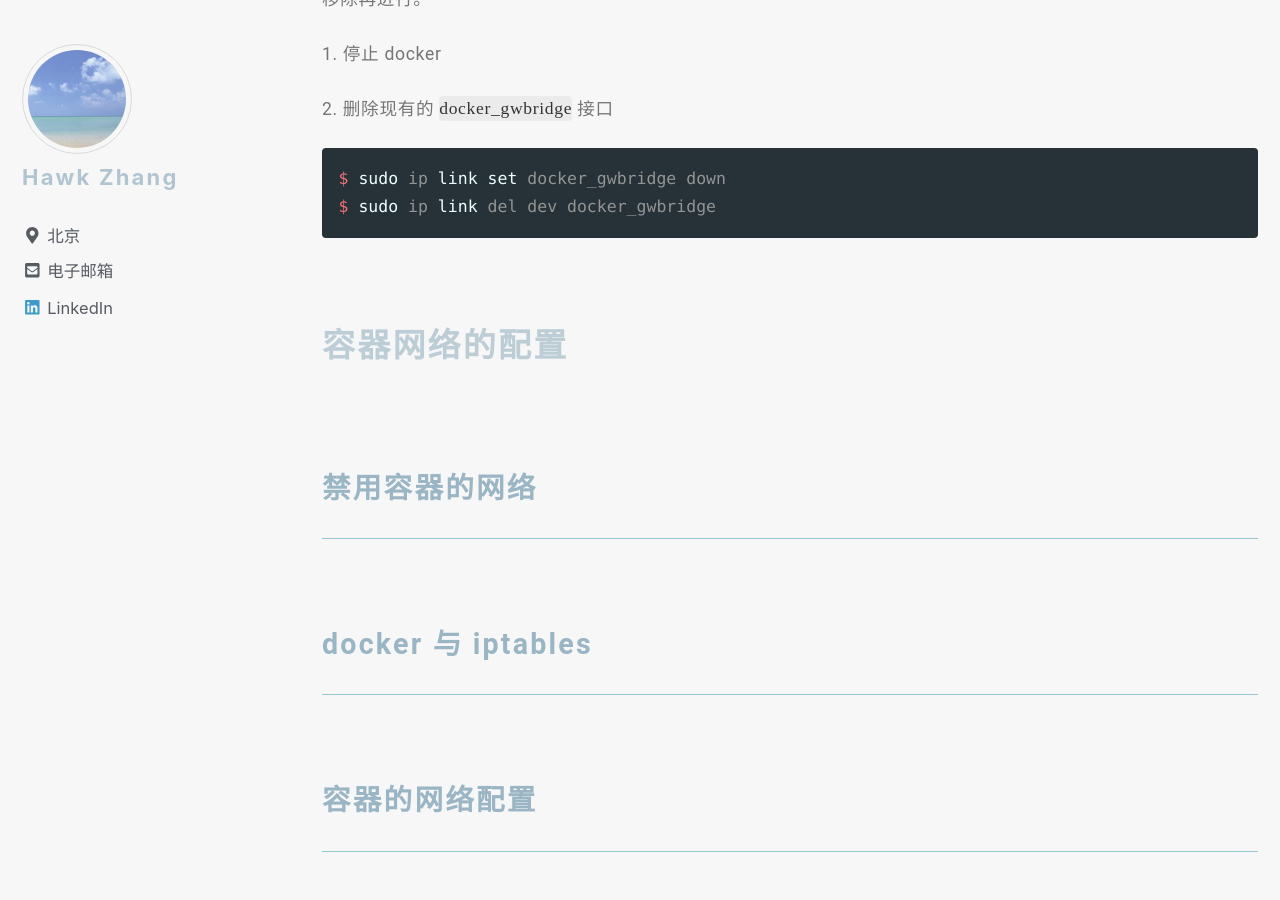
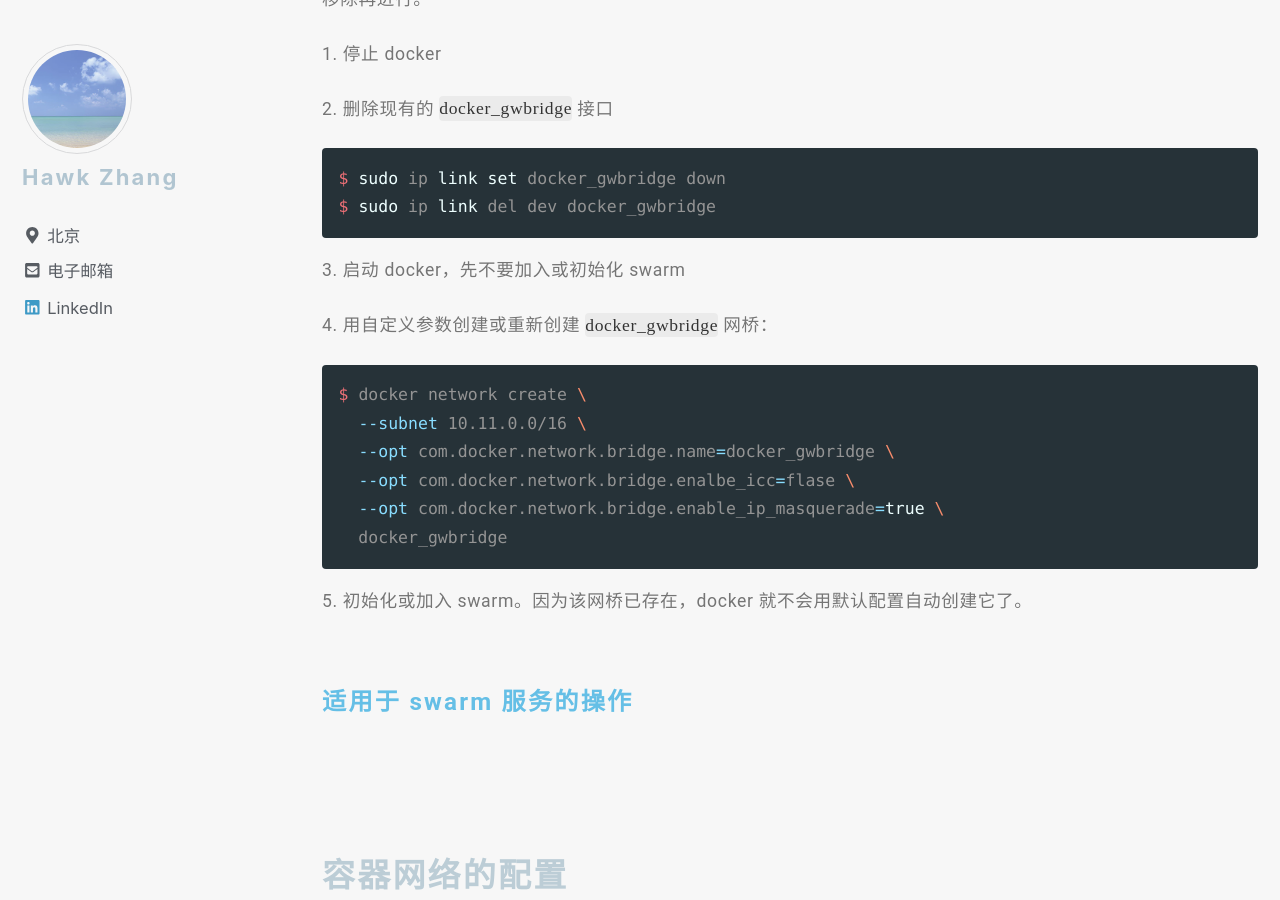
Before and after one commit to narru888/linotes_note, a Jekyll site: the page built from _posts/docker/2018-02-01-docker.network.md, in a window 1280 px wide and 900 px high, scrolled down 10252 px. Built offline with Jekyll 4.4.1, drawn with Linux system fonts in a browser that asks for light colours; nearby versions of some CDN libraries; a script that is not in the unit is left out.

Commit message:
update on 2018-10-05 11:50:02 CST

````diff
--- a/_posts/docker/2018-02-01-docker.network.md
+++ b/_posts/docker/2018-02-01-docker.network.md
@@ -322,6 +322,28 @@ $ sudo ip link set docker_gwbridge down
 $ sudo ip link del dev docker_gwbridge
 ```
 
+3\. 启动 docker，先不要加入或初始化 swarm
+
+4\. 用自定义参数创建或重新创建 `docker_gwbridge` 网桥：
+
+```bash
+$ docker network create \
+  --subnet 10.11.0.0/16 \
+  --opt com.docker.network.bridge.name=docker_gwbridge \
+  --opt com.docker.network.bridge.enalbe_icc=flase \
+  --opt com.docker.network.bridge.enable_ip_masquerade=true \
+  docker_gwbridge
+```
+
+5\. 初始化或加入 swarm。因为该网桥已存在，docker 就不会用默认配置自动创建它了。
+
+
+
+
+#### 适用于 swarm 服务的操作
+
+
+
 
 
 
````
